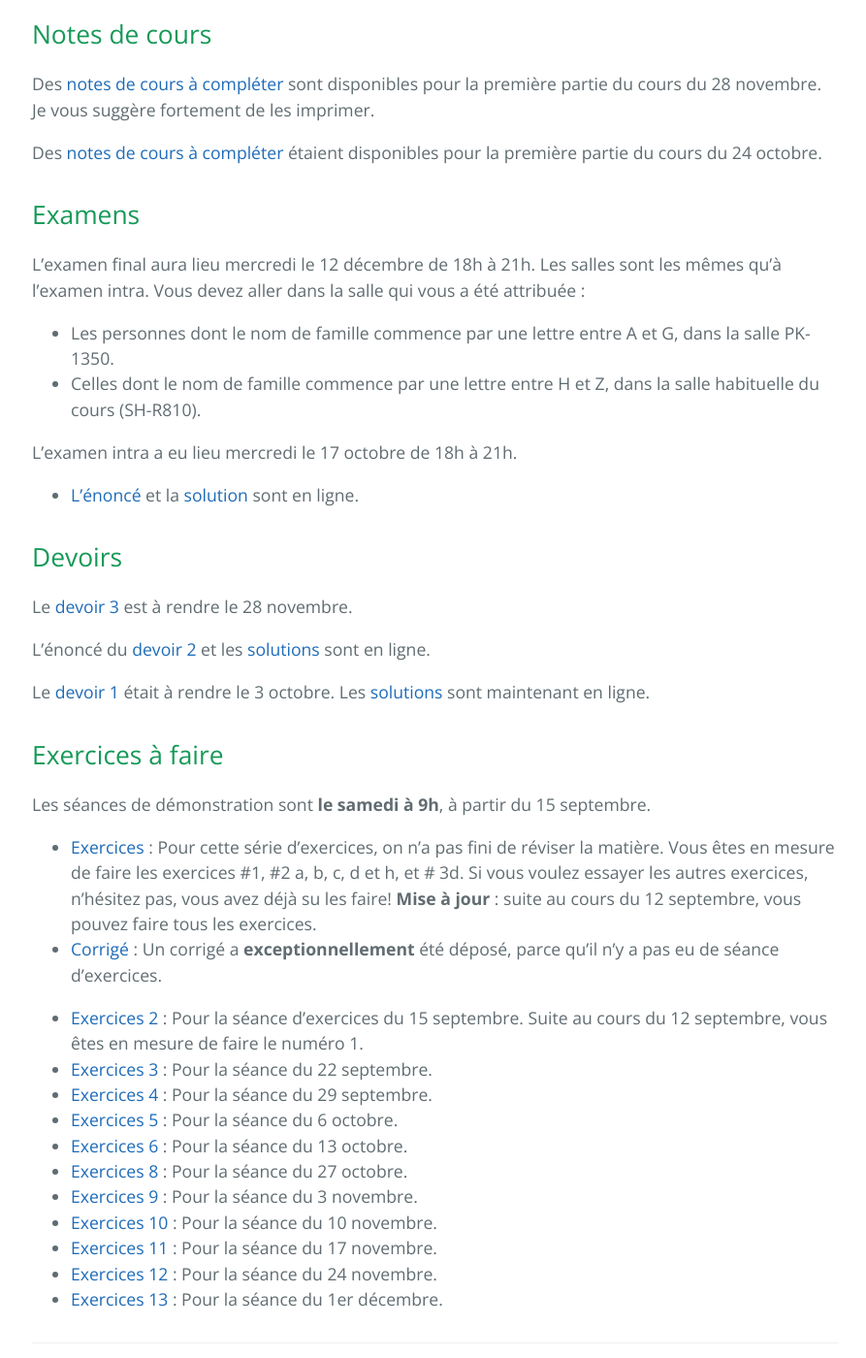
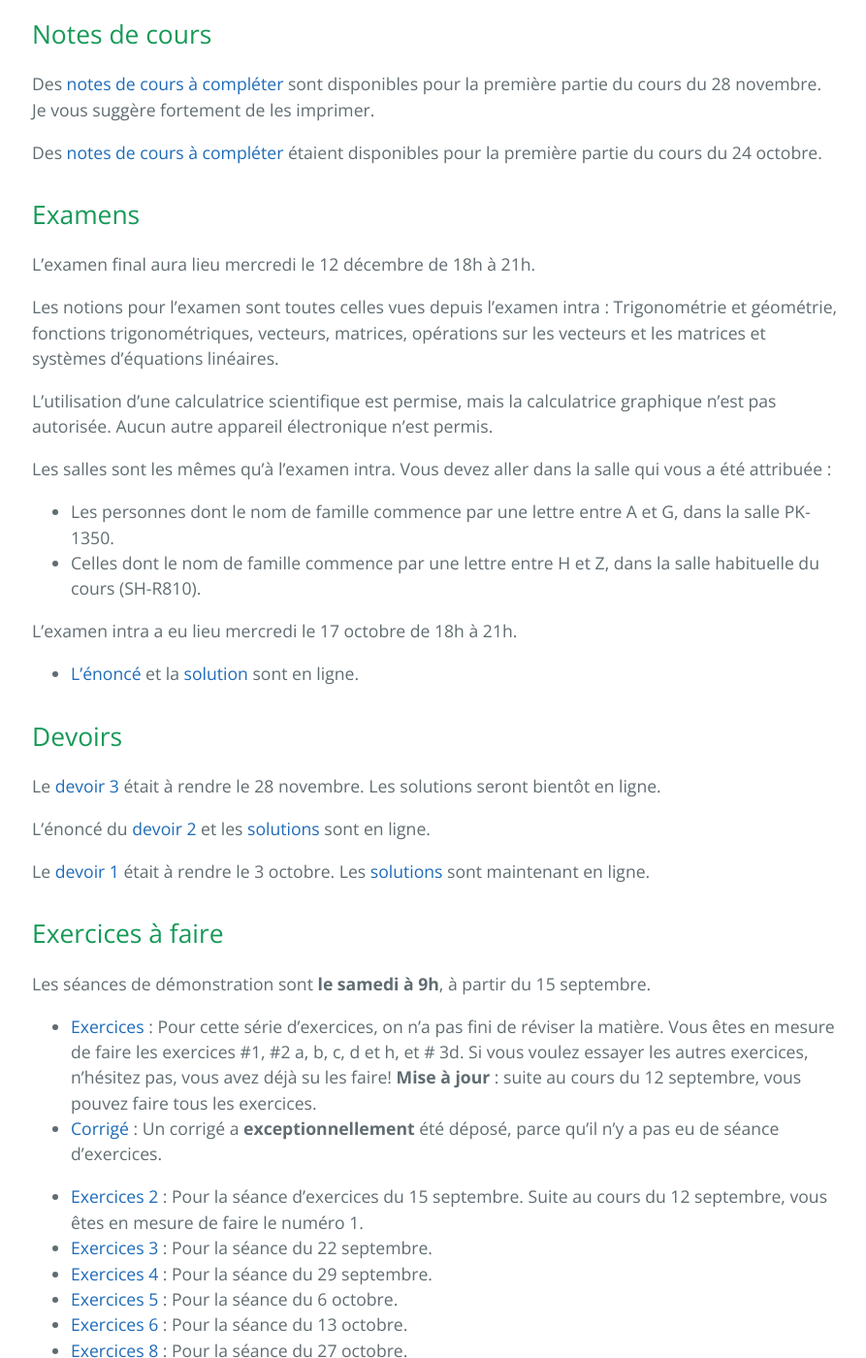
Before and after one commit to nadialafreniere/nadialafreniere.github.io, a Jekyll site: the page built from enseignement.md, in a window 1280 px wide and 1400 px high, scrolled down 406 px. Shown: the whole window at 97% size, without its empty margins (191-1084 px from the left). Built offline with Jekyll 4.4.1, drawn with Linux system fonts in a browser that asks for light colours; our own code applies the rules of GitHub Pages for plain Markdown files; some of the changed text lies outside the part shown.

Commit message:
Exercices 14 et consignes examen final

```diff
--- a/enseignement.md
+++ b/enseignement.md
@@ -11,6 +11,11 @@
 ## Examens
 
 L'examen final aura lieu mercredi le 12 décembre de 18h à 21h.
+
+Les notions pour l'examen sont toutes celles vues depuis l'examen intra : Trigonométrie et géométrie, fonctions trigonométriques, vecteurs, matrices, opérations sur les vecteurs et les matrices et systèmes d'équations linéaires.
+
+L'utilisation d'une calculatrice scientifique est permise, mais la calculatrice graphique n'est pas autorisée. Aucun autre appareil électronique n'est permis.
+
 Les salles sont les mêmes qu'à l'examen intra. Vous devez aller dans la salle qui vous a été attribuée :
 
   *   Les personnes dont le nom de famille commence par une lettre entre A et G, dans la salle PK-1350.
@@ -21,7 +26,7 @@
 
 ## Devoirs
 
-Le [devoir 3](Devoir3.pdf) est à rendre le 28 novembre.
+Le [devoir 3](Devoir3.pdf) était à rendre le 28 novembre. Les solutions seront bientôt en ligne.
 
 L'énoncé du [devoir 2](Devoir2.pdf) et les [solutions](Devoir2-solutions.pdf) sont en ligne.
 
@@ -43,4 +48,5 @@
 * [Exercices 10](Exercices10.pdf) : Pour la séance du 10 novembre.
 * [Exercices 11](Exercices11.pdf) : Pour la séance du 17 novembre.
 * [Exercices 12](Exercices12.pdf) : Pour la séance du 24 novembre.
-* [Exercices 13](Exercices13.pdf) : Pour la séance du 1er décembre.
+* [Exercices 13](Exercices13.pdf) : Pour la séance du 1er décembre. J'ai modifié les exercices juste après le cours du 28 novembre parce que nous n'avions pas vu la théorie nécessaire pour faire certains exercices.
+* [Exercices 14](Exercices14.pdf) : Pour la séance du 8 décembre.
```
